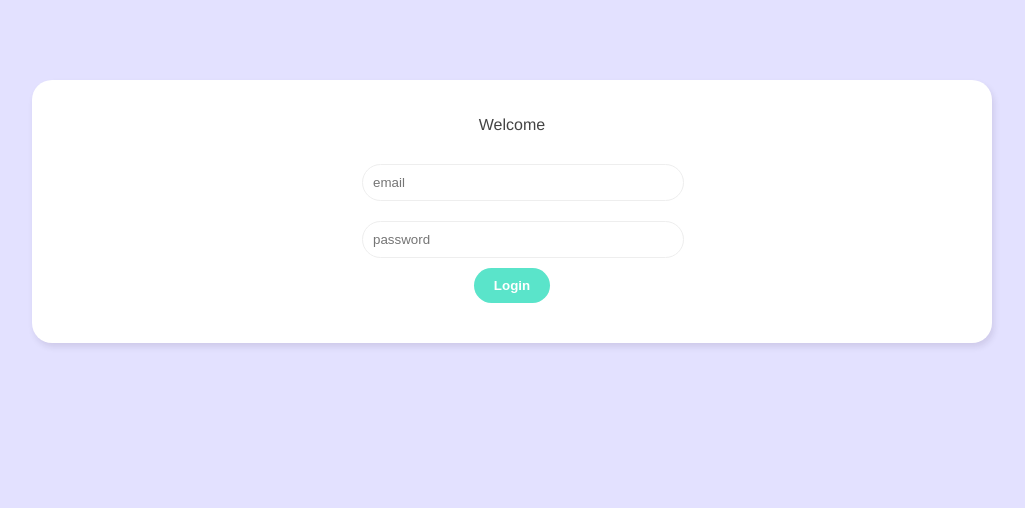
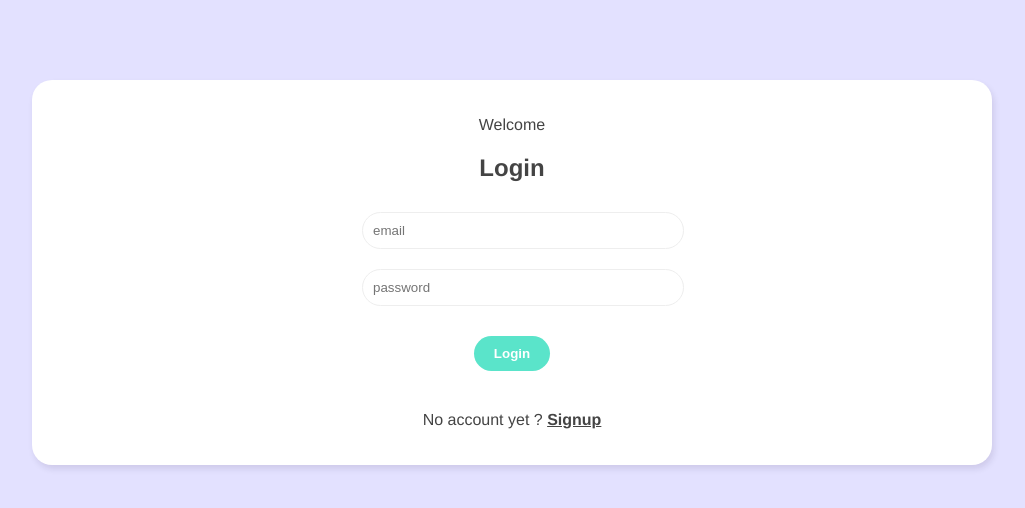
Before and after one commit to anasZabili/vue_udemy_tnn_101_live_chat, a Vue app: page / in a window 1280 px wide. Shown: the top 508 px of the page, without its empty margins (128-1153 px from the left). Built offline with nearby package versions, Linux system fonts and the light colour scheme.

Commit message:
lesson 104

```diff
--- a/src/components/SignupForm.vue
+++ b/src/components/SignupForm.vue
@@ -14,13 +14,16 @@
 
 <script>
 import { ref } from "vue";
+import useSignup from "../composable/useSignup";
 export default {
   setup() {
+    const { error, signup } = useSignup();
     const displayName = ref("");
     const email = ref("");
     const password = ref("");
-    const handleSubmit = () => {
-      console.log(displayName.value, email.value, password.value);
+    const handleSubmit = async () => {
+      await signup(email.value, password.value, displayName.value);
+      console.log("user signup");
     };
 
     return { displayName, email, password, handleSubmit };
--- /dev/null
+++ b/src/composable/useSignup.js
@@ -0,0 +1,30 @@
+import { ref } from "@vue/reactivity";
+import { projectAuth } from "../firebase/config";
+
+const error = ref(null);
+
+const signup = async (email, password, displayName) => {
+  error.value = null;
+
+  try {
+    const res = await projectAuth.createUserWithEmailAndPassword(
+      email,
+      password
+    );
+    if (!res) {
+      throw new Error("Couldnot complete de signup");
+    }
+    await res.user.updateProfile({ displayName });
+    error.value = null;
+    return res;
+  } catch (error) {
+    console.log(error.message);
+    error.value = error.message;
+  }
+};
+
+const useSignup = () => {
+  return { error, signup };
+};
+
+export default useSignup;
--- a/src/firebase/config.js
+++ b/src/firebase/config.js
@@ -1,6 +1,6 @@
 import firebase from "firebase/app";
 import "firebase/firestore";
-import { isNavigationFailure } from "vue-router";
+import "firebase/auth";
 
 const firebaseConfig = {
   apiKey: "AIzaSyD8LzarLqGpTHuKb_F-7-JxEUefG9se80U",
@@ -14,7 +14,8 @@ const firebaseConfig = {
 // init firebase
 firebase.initializeApp(firebaseConfig);
 
+const projectAuth = firebase.auth();
 const projectFirestore = firebase.firestore();
 const timestamp = firebase.firestore.FieldValue.serverTimestamp;
 
-export { projectFirestore, timestamp };
+export { projectFirestore, timestamp, projectAuth };
--- a/src/views/Welcome.vue
+++ b/src/views/Welcome.vue
@@ -1,17 +1,30 @@
 <template>
   <div class="welcome container">
     <p>Welcome</p>
-    <!-- <SignupForm /> -->
-    <LoginForm />
+    <div v-if="showLogin">
+      <h2>Login</h2>
+      <LoginForm />
+      <p>No account yet ? <span @click="showLogin = false">Signup</span></p>
+    </div>
+    <div v-else>
+      <SignupForm />
+      <p>
+        Already have an account? <span @click="showLogin = true">Login</span>
+      </p>
+    </div>
   </div>
 </template>
 
 <script>
 import SignupForm from "../components/SignupForm";
 import LoginForm from "../components/LoginForm";
+import { ref } from "vue";
 export default {
   components: { SignupForm, LoginForm },
-  setup() {},
+  setup() {
+    const showLogin = ref(true);
+    return { showLogin };
+  },
 };
 </script>
 
@@ -38,4 +51,12 @@ export default {
   color: #999;
   margin: 10px auto;
 }
+.welcome span {
+  font-weight: bold;
+  text-decoration: underline;
+  cursor: pointer;
+}
+.welcome button {
+  margin: 20px auto;
+}
 </style>
```
